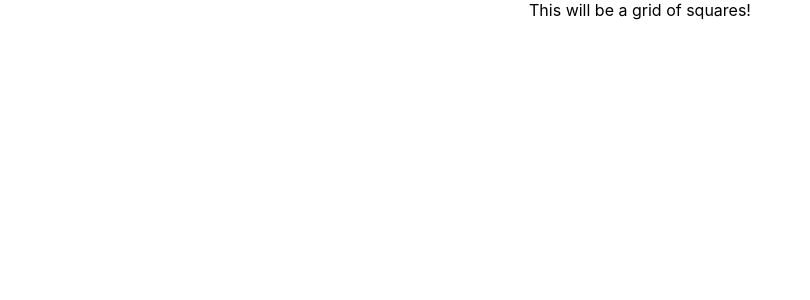
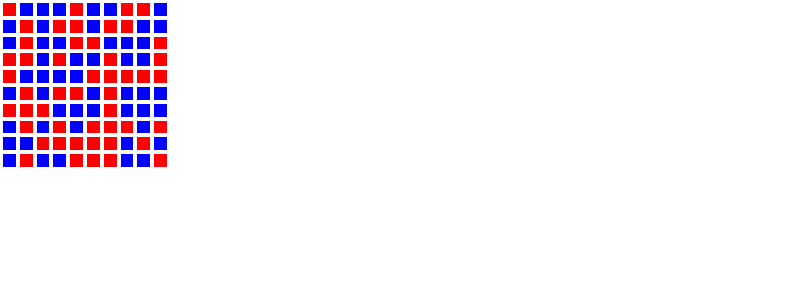
Before and after one commit to kmurphydev/kmd-gol, a React (Create React App) app: page / in a window 1280 px wide. Shown: the top 300 px of the page, without its empty margins (0-810 px from the left). Built offline with nearby package versions, Linux system fonts and the light colour scheme.

Commit message:
added basic square-grid component with dynamic styling, square component

```diff
--- a/src/components/square-grid.component.jsx
+++ b/src/components/square-grid.component.jsx
@@ -1,12 +1,51 @@
 import React from 'react';
+import Square from './square.component';
 
 
-const SquareGrid = () =>{
+
+
+const SquareGrid = (props) => {
+    const {
+        gridWidth = 10,
+        gridHeight = 10,
+        // squareSize = "40px"
+        squareSize = "1vw"
+    } = props;
+
+    const rows = new Array(gridHeight);
+    for (var i = 0; i < gridHeight; i++) {
+        rows[i] = new Array(gridWidth);
+        for (var j = 0; j < gridWidth; j++) {
+            rows[i][j] = Math.round(Math.random());
+        }
+    }
+
+
     return (
-        <div>
-            This will be a grid of squares!
 
-            </div>
+        <table>
+            <tbody>
+
+                {rows.map((cols, rowIdx) => {
+                    return (
+                        <tr key={rowIdx}>
+                            {
+
+                                cols.map((tile, colIdx) => {
+                                    return (
+                                        <td>
+                                            <Square key={gridWidth * rowIdx + colIdx} on={tile} squareSize={squareSize} />
+                                        </td>
+                                    )
+                                })
+
+                            }
+                        </tr>
+                    )
+                })}
+
+            </tbody>
+        </table>
 
     );
 }
--- /dev/null
+++ b/src/components/square.component.jsx
@@ -0,0 +1,26 @@
+import React from 'react';
+
+
+const Square = ({ on,
+squareSize = "20px" }) => {
+    const style = {
+        backgroundColor: on ? "red" : "blue",
+        height: squareSize,
+        width: squareSize
+    }
+    return (
+        on ?
+            <div style={style}>
+
+            </div>
+
+            :
+
+            <div style={style}>
+
+            </div>
+
+    );
+};
+
+export default Square;
```
